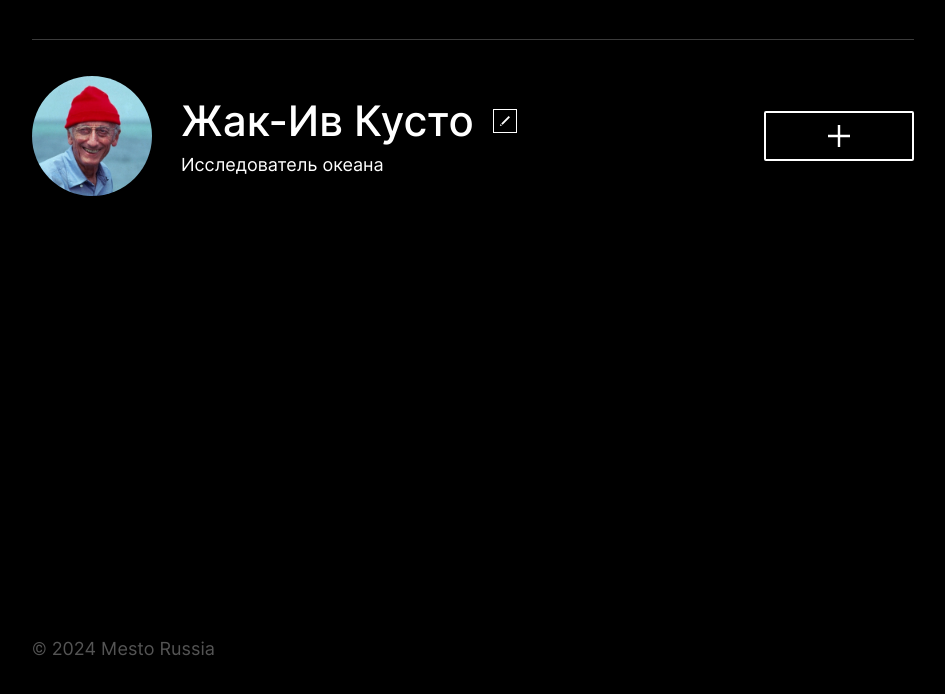
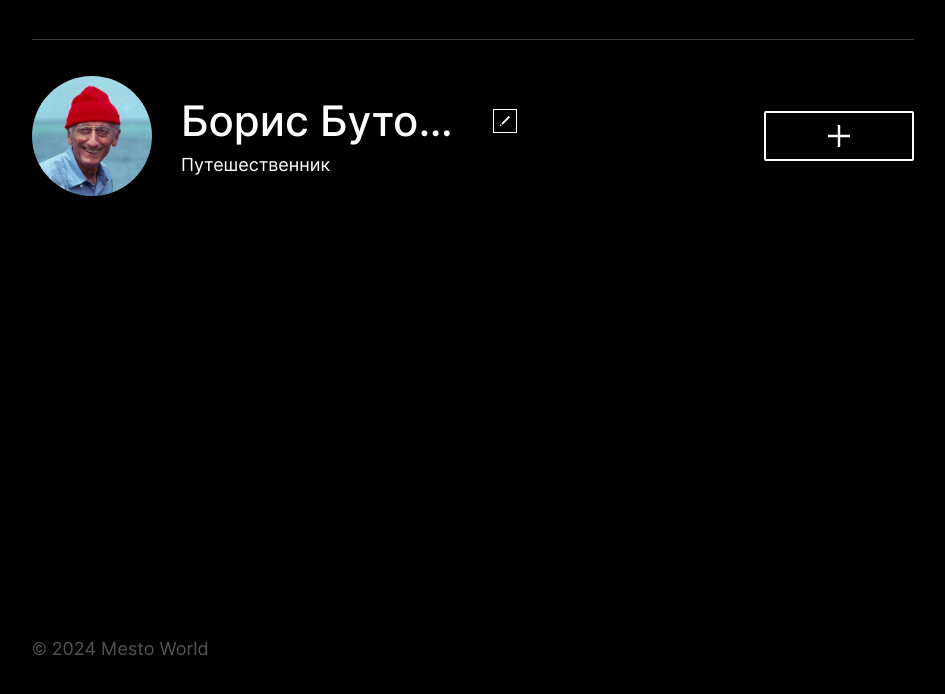
Before and after one commit to webbOrista/mesto, a website built with webpack: page src/index.html in a window 1280 px wide. Shown: the part 80-774 px from the top of the page, without its empty margins (167-1112 px from the left). Built offline with nearby package versions, Linux system fonts and the light colour scheme; no server answers.

Commit message:
personal_data_changed

```diff
--- a/postcss.config.js
+++ b/postcss.config.js
@@ -3,11 +3,9 @@ const autoprefixer = require('autoprefixer');
 const cssnano = require('cssnano');
 
 module.exports = {
-  // подключите плагины к PostCSS
+  // Плагины к PostCSS
   plugins: [
-    // подключите autoprefixer
     autoprefixer,
-    // cssnano при подключении нужно передать объект опций
     // { preset: default } говорит о том, что нужно использовать
     // стандартные настройки минификации
     cssnano({ preset: 'default' })
--- a/src/index.html
+++ b/src/index.html
@@ -22,9 +22,9 @@
         <section class="profile page__section">
           <div class="profile__image"></div>
           <div class="profile__info">
-            <h1 class="profile__title">Жак-Ив Кусто</h1>
+            <h1 class="profile__title">Борис Буторин</h1>
             <button class="profile__edit-button" type="button"></button>
-            <p class="profile__description">Исследователь океана</p>
+            <p class="profile__description">Путешественник</p>
           </div>
           <button class="profile__add-button" type="button"></button>
         </section>
@@ -33,7 +33,7 @@
         </section>
       </main>
       <footer class="footer page__section">
-        <p class="footer__copyright">© 2024 Mesto Russia</p>
+        <p class="footer__copyright">© 2024 Mesto World</p>
       </footer>
       <div class="popup popup_type_edit popup_is-animated">
         <div class="popup__content">
```
Also changed, not shown: README.md.
